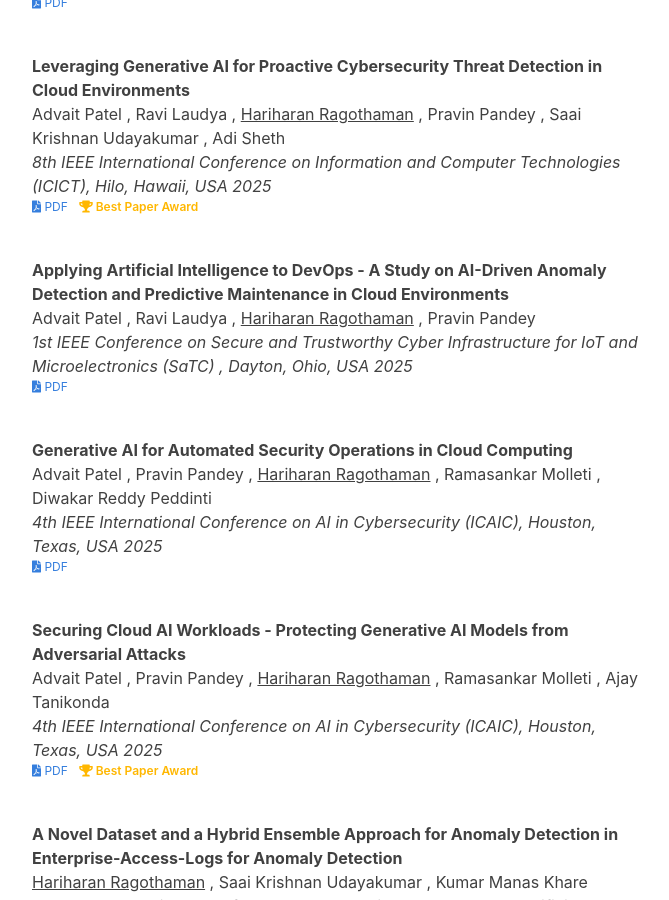
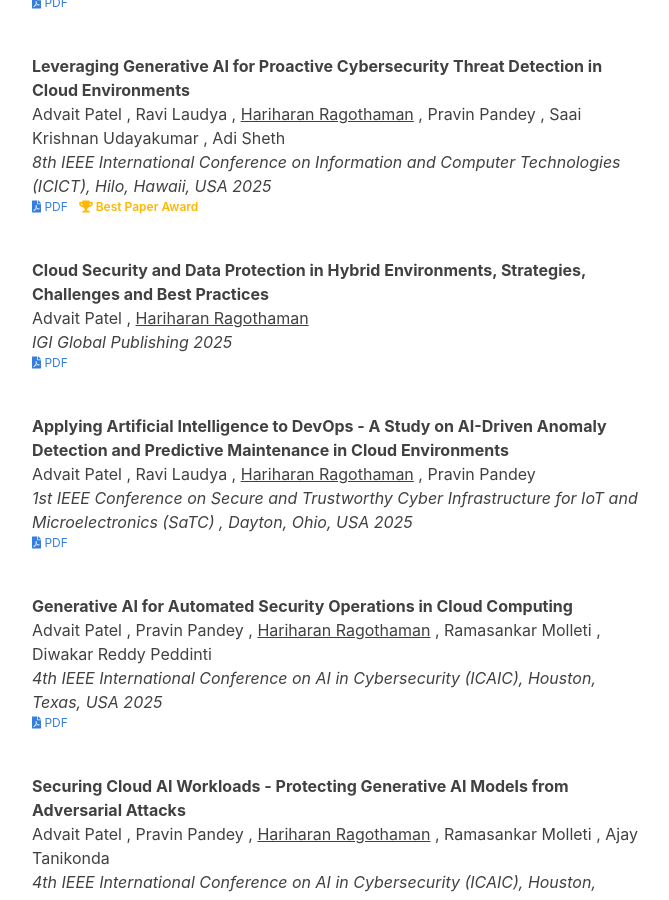
Before and after one commit to hariharanragothaman/hariharanragothaman.github.io, a Jekyll site: the page built from index.md, in a window 1280 px wide and 900 px high, scrolled down 4057 px. Shown: the whole window, without its empty margins (305-974 px from the left). Built offline with Jekyll 4.4.1, drawn with Linux system fonts in a browser that asks for light colours; nearby versions of some CDN libraries; some web fonts are replaced.

Commit message:
Polishes and Updates

```diff
--- a/_data/publications.yaml
+++ b/_data/publications.yaml
@@ -42,6 +42,16 @@
   award: Best Paper Award
   type: conference
   pdf: https://www.icict.org/
+
+- id: book-chapter
+  authors:
+    - Advait Patel
+    - Hariharan Ragothaman
+  title: Cloud Security and Data Protection in Hybrid Environments, Strategies, Challenges and Best Practices
+  venue: IGI Global Publishing
+  year: 2025
+  type: conference
+  pdf: https://doi.org/10.4018/979-8-3373-1370-2.ch010
 
 - id: anomaly-detection
   authors:
```
